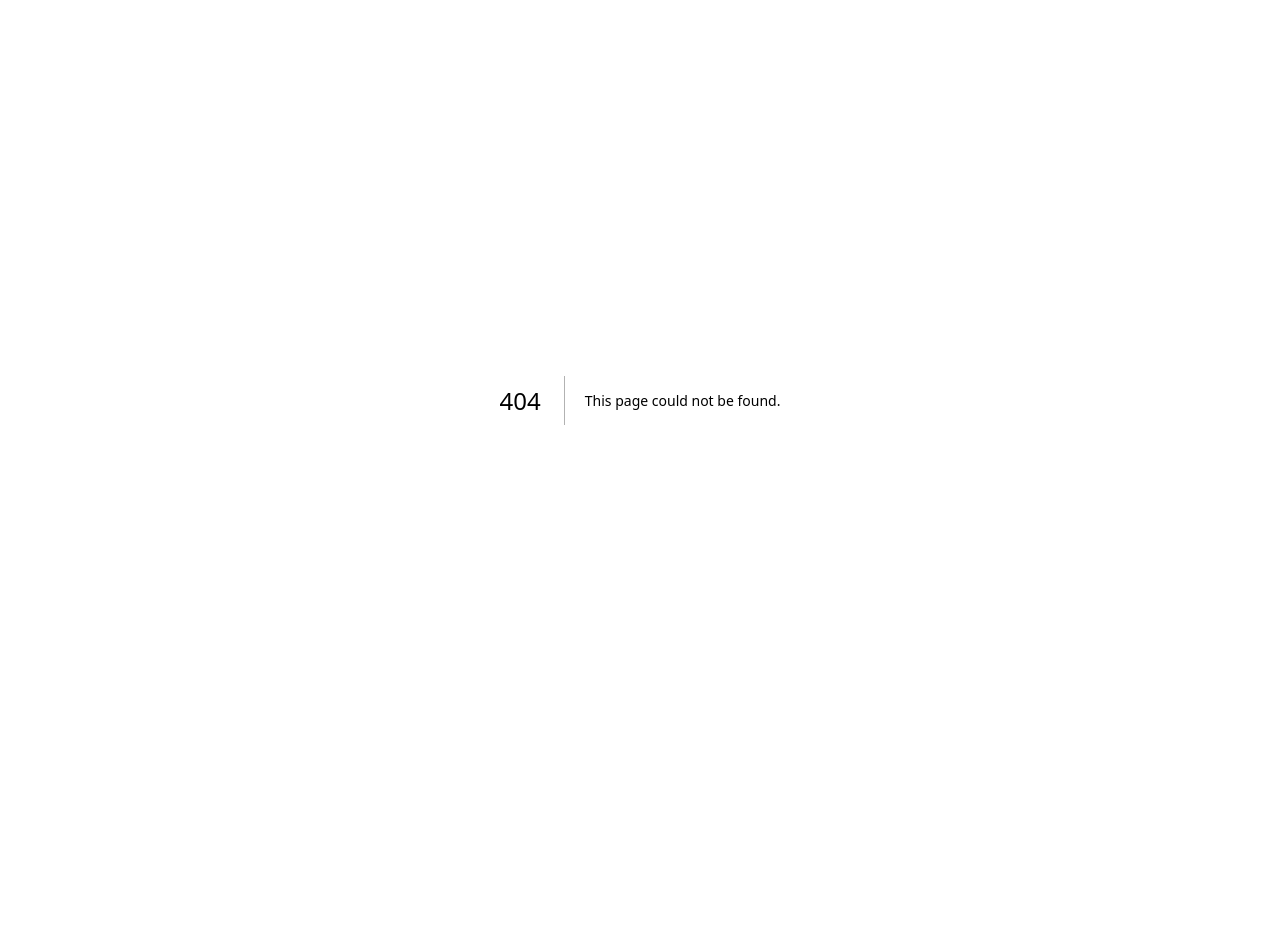
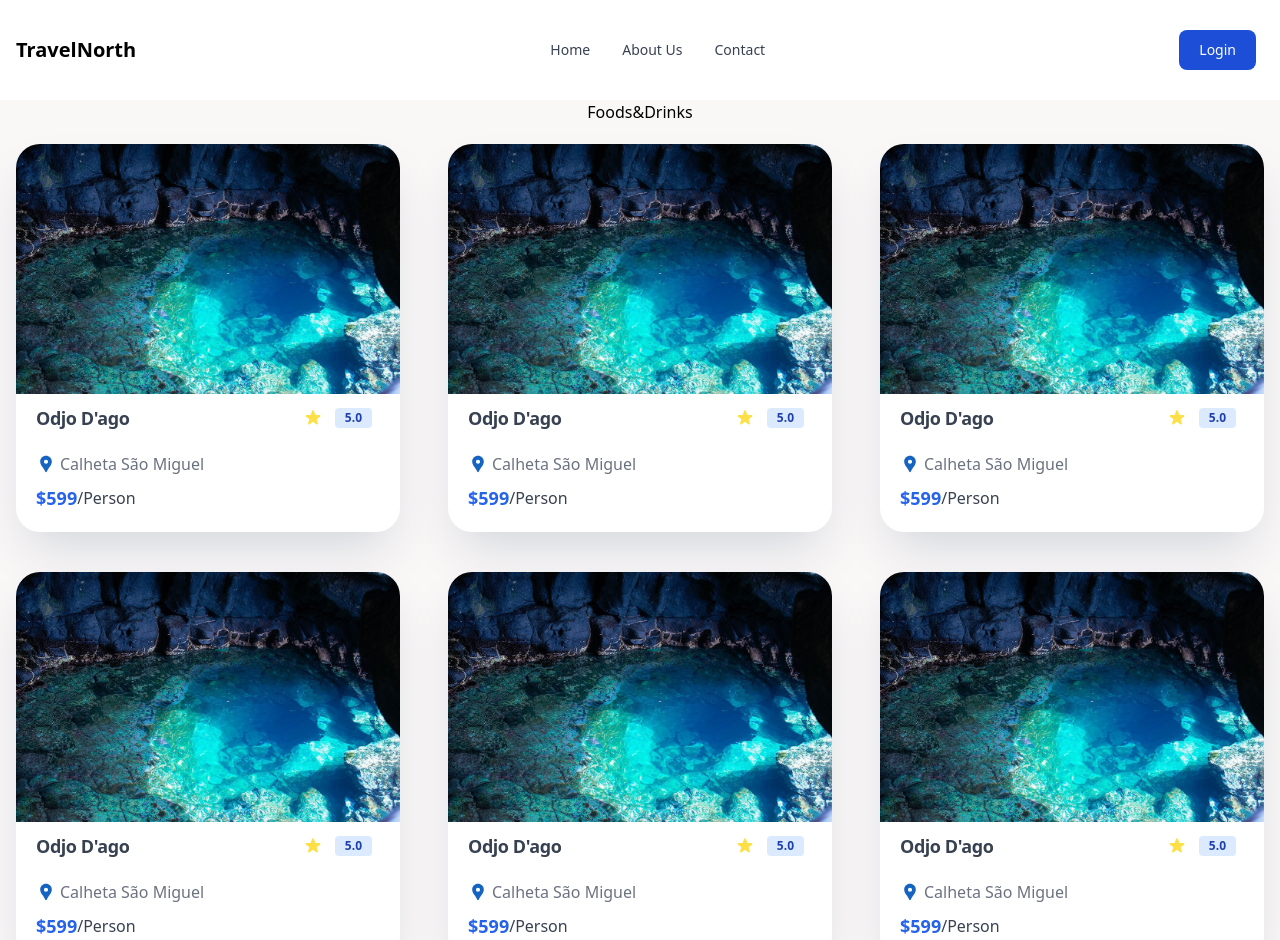
Before and after one commit to dtmiranda/travel-frontend, a Next.js app: page /restaurants in a window 1280 px wide. Before the commit this address had no page. Shown: the top 940 px of the page. Before the commit the page ends 800 px from the top, so only its background shows below. Built offline with nearby package versions, Linux system fonts and the light colour scheme.

Commit message:
create restaurants page

```diff
--- a/components/Category.tsx
+++ b/components/Category.tsx
@@ -7,7 +7,7 @@ export default function Category(){
   return(
     <div className=" relative my-4 flex justify-center flex-wrap">
 
-      <Link href='/' className="w-36 p-2 m-2 max-w-sm flex justify-center flex-col items-center bg-white rounded-lg border border-gray-200 shadow-md hover:bg-gray-100 ">
+      <Link href='/stays' className="w-36 p-2 m-2 max-w-sm flex justify-center flex-col items-center bg-white rounded-lg border border-gray-200 shadow-md hover:bg-gray-100 ">
         <div className='p-2 bg-red-50 rounded-full'>
           <RiHotelLine size={25} color='#ff8066'/>
         </div>
@@ -15,7 +15,7 @@ export default function Category(){
       </Link>
 
 
-      <Link href="#" className="w-36 p-2 m-2 max-w-sm flex justify-center flex-col items-center bg-white rounded-lg border border-gray-200 shadow-md hover:bg-gray-100 ">
+      <Link href="/restaurants" className="w-36 p-2 m-2 max-w-sm flex justify-center flex-col items-center bg-white rounded-lg border border-gray-200 shadow-md hover:bg-gray-100 ">
         <div className='p-2 bg-green-50 rounded-full'>
           <RiRestaurant2Line size={25} color='#7dcea0'/>
         </div>
--- /dev/null
+++ b/pages/restaurants.jsx
@@ -0,0 +1,42 @@
+import Header from '../components/Header'
+import Footer from '../components/Footer'
+import RestaurantCard from '../components/RestaurantCard'
+
+
+import Head from "next/head"
+
+export default function Restaurants(){
+  return(
+    <>
+      <Head>
+        <title>
+          TravelNorth
+        </title>
+        <link rel="icon" href="/favicon.ico" />
+      </Head>
+
+      <Header />
+
+
+
+      <main>
+        <h4 className='flex justify-center items-center'>Foods&Drinks</h4>
+
+        <section className='mb-5 flex justify-between flex-col, items-center  flex-wrap'>
+          <RestaurantCard/>
+          <RestaurantCard/>
+          <RestaurantCard/>
+          <RestaurantCard/>
+          <RestaurantCard/>
+          <RestaurantCard/>
+
+
+        </section>
+
+
+      </main>
+
+      <Footer/>
+    </>
+  )
+  }
--- a/pages/stays.tsx
+++ b/pages/stays.tsx
@@ -81,6 +81,14 @@ export default function StaysPage(){
 
           </div>
         </section>
+
+        <section>
+          <div>
+            maps
+          </div>
+        </section>
+
+
       </main>
 
 
```
